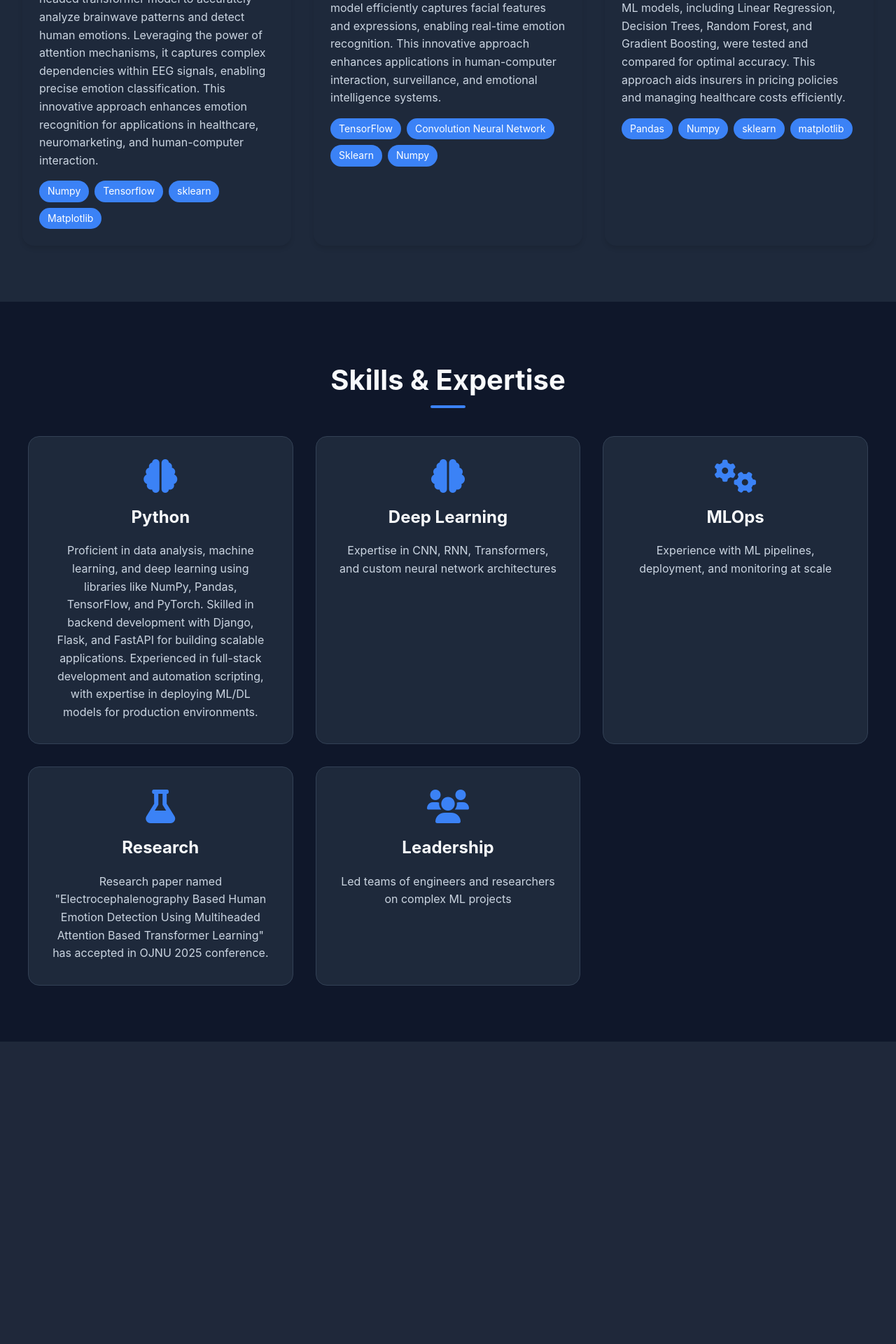
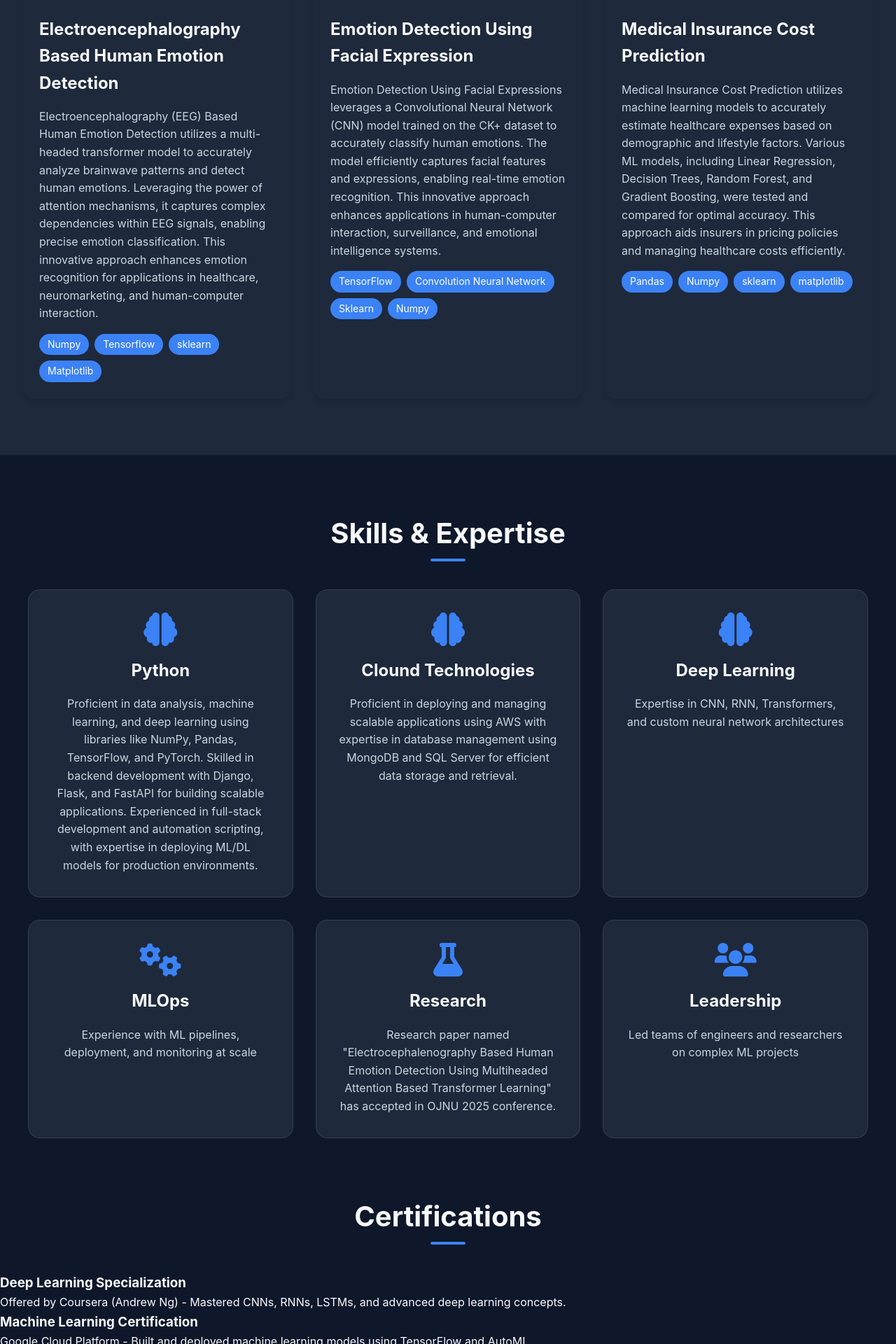
Before and after one commit to Philomathic01/Portfolio1, a Django app: page / in a window 1280 px wide. Shown: the part 1412-3332 px from the top of the page at 70% size. Before the commit the page ends 2900 px from the top, so only its background shows below. Run offline with Django 5.2, Linux system fonts and the light colour scheme.

Commit message:
Update index.html

```diff
--- a/main/templates/main/index.html
+++ b/main/templates/main/index.html
@@ -40,6 +40,20 @@
             <p>Scroll to explore</p>
         </div>
     </header>
+
+
+    <!-- Experience Section -->
+    <section class="experience" id="experience">
+        <h2 class="section-title">Professional Experience</h2>
+        <div class="experience-grid">
+            <div class="experience-card" data-aos="zoom-in">
+                <h3>Machine Learning Developer at Vedsu Technology Pvt Ltd</h3>
+                <p>Developed and optimized machine learning models for healthcare,Hr and pharma and data-driven applications using Flask,fast-api and streamlit and other python backendtools.</p>
+                <p><strong>Duration:</strong> September,2024 - Present</p>
+            </div>
+
+
+
 
     <!-- Projects Section -->
     <section class="projects" id="projects">
@@ -162,6 +176,11 @@
     <h3>Python</h3>
     <p>Proficient in data analysis, machine learning, and deep learning using libraries like NumPy, Pandas, TensorFlow, and PyTorch. Skilled in backend development with Django, Flask, and FastAPI for building scalable applications. Experienced in full-stack development and automation scripting, with expertise in deploying ML/DL models for production environments.</p>
 </div>
+            <div class="skill-card" data-aos="zoom-in">
+                <i class="fas fa-brain"></i>
+                <h3>Clound Technologies</h3>
+                <p>Proficient in deploying and managing scalable applications using AWS with expertise in database management using MongoDB and SQL Server for efficient data storage and retrieval.</p>
+            </div>
 
 
             <div class="skill-card" data-aos="zoom-in">
@@ -191,6 +210,25 @@
         </div>
     </section>
 
+     <!-- Certifications Section -->
+    <section class="certifications" id="certifications">
+        <h2 class="section-title">Certifications</h2>
+        <div class="certifications-grid">
+            <div class="certification-card" data-aos="zoom-in">
+                <h3>Deep Learning Specialization</h3>
+                <p>Offered by Coursera (Andrew Ng) - Mastered CNNs, RNNs, LSTMs, and advanced deep learning concepts.</p>
+            </div>
+            <div class="certification-card" data-aos="zoom-in">
+                <h3>Machine Learning Certification</h3>
+                <p>Google Cloud Platform - Built and deployed machine learning models using TensorFlow and AutoML.</p>
+            </div>
+            <div class="certification-card" data-aos="zoom-in">
+                <h3>Data Science Professional Certificate</h3>
+                <p>IBM Data Science - Hands-on projects involving data analysis, visualization, and model building.</p>
+            </div>
+        </div>
+    </section>
+
     <script src="/static/js/main.js"></script>
 </body>
 </html>
```
